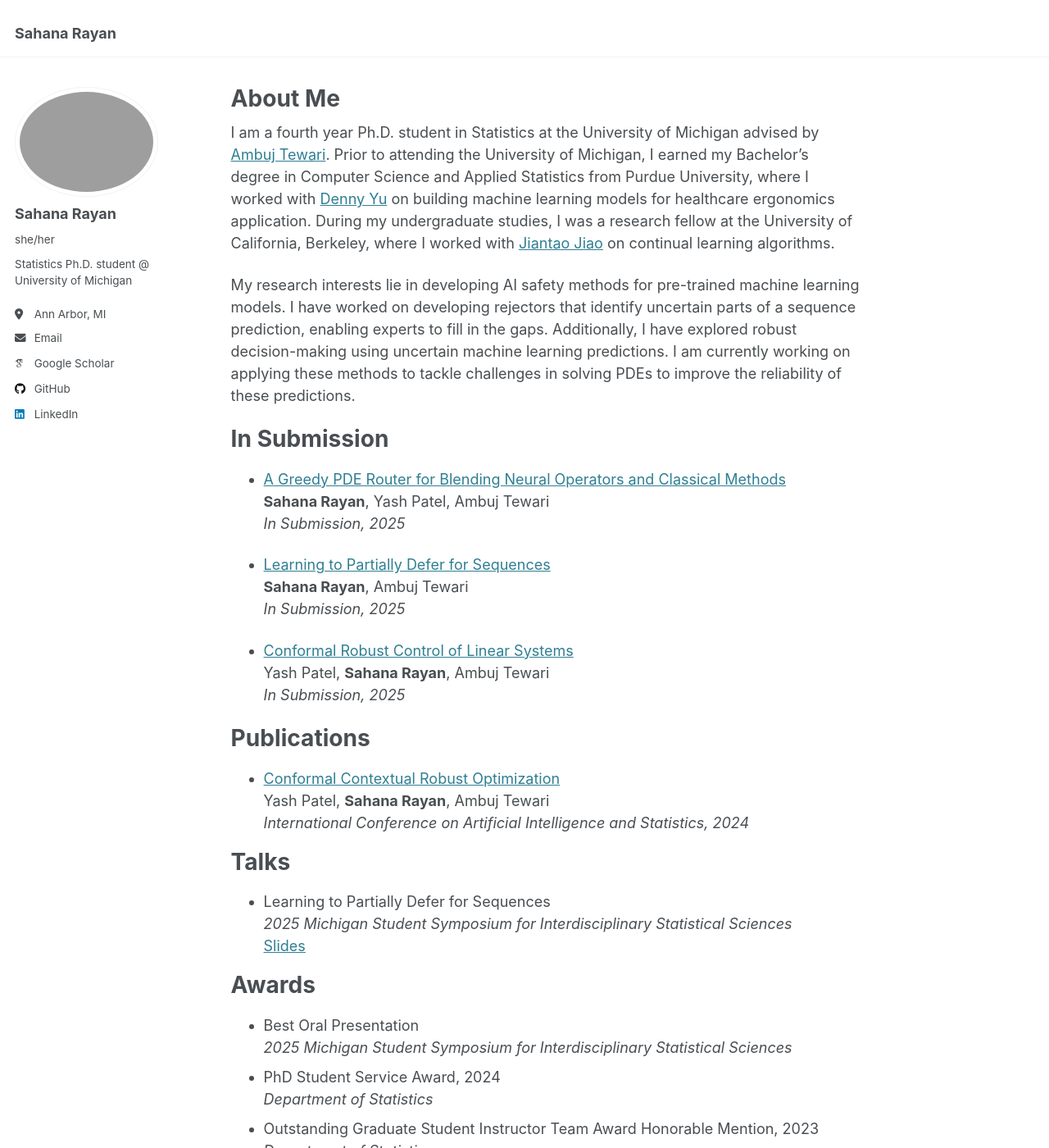
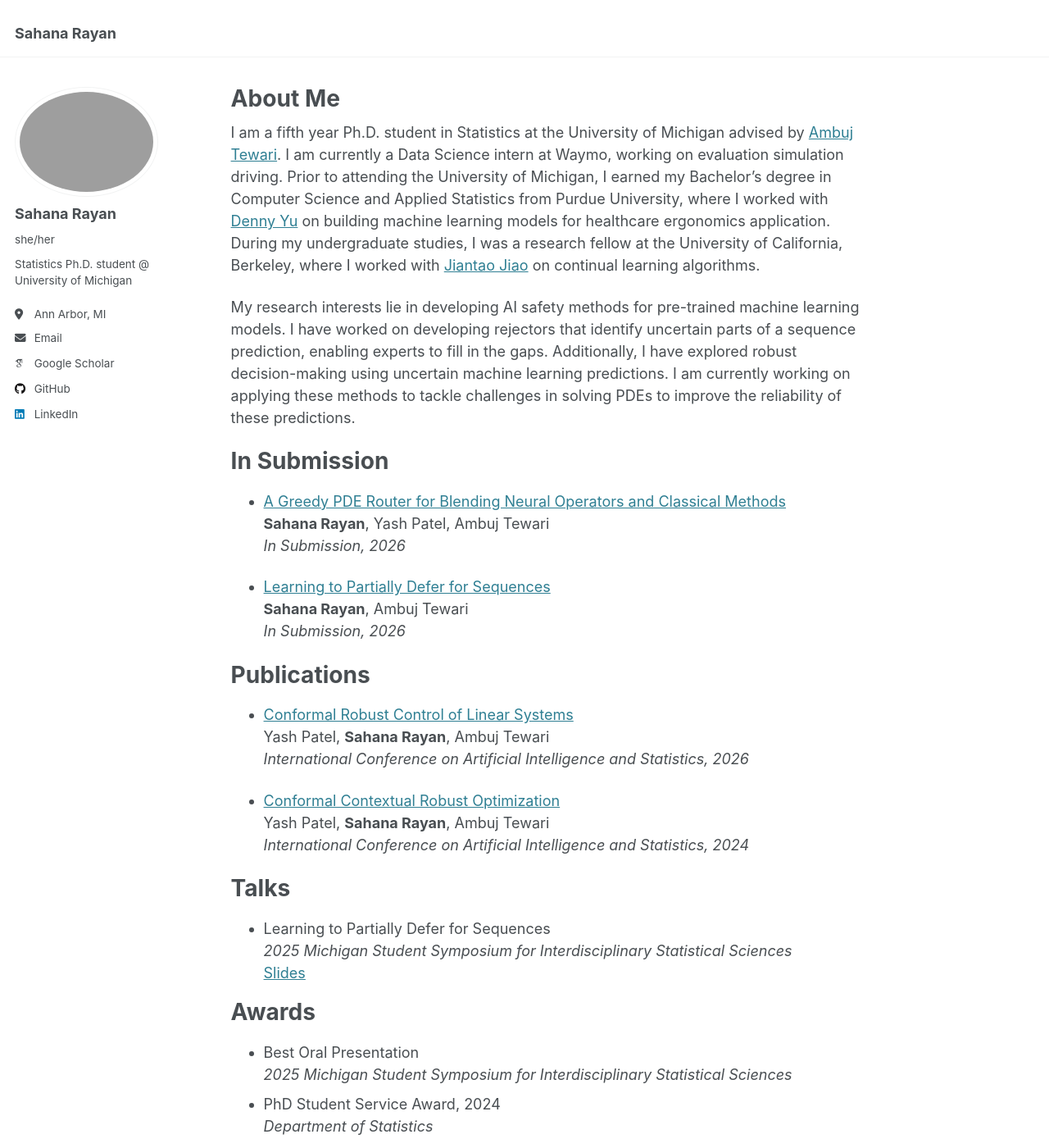
Before and after one commit to srayan00/srayan00.github.io, a Jekyll site: the page built from _pages/about.md, in a window 1280 px wide and 1400 px high. Shown: the whole window at 82% size. Built offline with Jekyll 4.4.1, drawn with Linux system fonts in a browser that asks for light colours; some web fonts are replaced.

Commit message:
Updated it with my internship details

```diff
--- a/_pages/about.md
+++ b/_pages/about.md
@@ -7,7 +7,7 @@ redirect_from:
   - /about.html
 ---
 
-I am a fourth year Ph.D. student in Statistics at the University of Michigan advised by [Ambuj Tewari](https://www.ambujtewari.com/). Prior to attending the University of Michigan, I earned my Bachelor's degree in Computer Science and Applied Statistics from Purdue University, where I worked with [Denny Yu](https://engineering.purdue.edu/YuGroup) on building machine learning models for healthcare ergonomics application. During my undergraduate studies, I was a research fellow at the University of California, Berkeley, where I worked with [Jiantao Jiao](https://people.eecs.berkeley.edu/~jiantao/index.html) on continual learning algorithms.
+I am a fifth year Ph.D. student in Statistics at the University of Michigan advised by [Ambuj Tewari](https://www.ambujtewari.com/). I am currently a Data Science intern at Waymo, working on evaluation simulation driving. Prior to attending the University of Michigan, I earned my Bachelor's degree in Computer Science and Applied Statistics from Purdue University, where I worked with [Denny Yu](https://engineering.purdue.edu/YuGroup) on building machine learning models for healthcare ergonomics application. During my undergraduate studies, I was a research fellow at the University of California, Berkeley, where I worked with [Jiantao Jiao](https://people.eecs.berkeley.edu/~jiantao/index.html) on continual learning algorithms.
 
 My research interests lie in developing AI safety methods for pre-trained machine learning models. I have worked on developing rejectors that identify uncertain parts of a sequence prediction, enabling experts to fill in the gaps. Additionally, I have explored robust decision-making using uncertain machine learning predictions. I am currently working on applying these methods to tackle challenges in solving PDEs to improve the reliability of these predictions.
 
@@ -15,18 +15,19 @@ In Submission
 ======
 * [A Greedy PDE Router for Blending Neural Operators and Classical Methods](https://arxiv.org/abs/2509.24814)\
 **Sahana Rayan**, Yash Patel, Ambuj Tewari\
-_In Submission, 2025_
+_In Submission, 2026_
 
 * [Learning to Partially Defer for Sequences](https://arxiv.org/abs/2502.01459)\
 **Sahana Rayan**, Ambuj Tewari\
-_In Submission, 2025_
+_In Submission, 2026_
 
-* [Conformal Robust Control of Linear Systems](https://arxiv.org/abs/2405.16250)\
-Yash Patel, **Sahana Rayan**, Ambuj Tewari\
-_In Submission, 2025_
 
 Publications
 =====
+* [Conformal Robust Control of Linear Systems](https://openreview.net/forum?id=rdsOb7q6mw)\
+Yash Patel, **Sahana Rayan**, Ambuj Tewari\
+_International Conference on Artificial Intelligence and Statistics, 2026_
+
 * [Conformal Contextual Robust Optimization](https://proceedings.mlr.press/v238/patel24a/patel24a.pdf)\
 Yash Patel, **Sahana Rayan**, Ambuj Tewari\
 _International Conference on Artificial Intelligence and Statistics, 2024_
```
